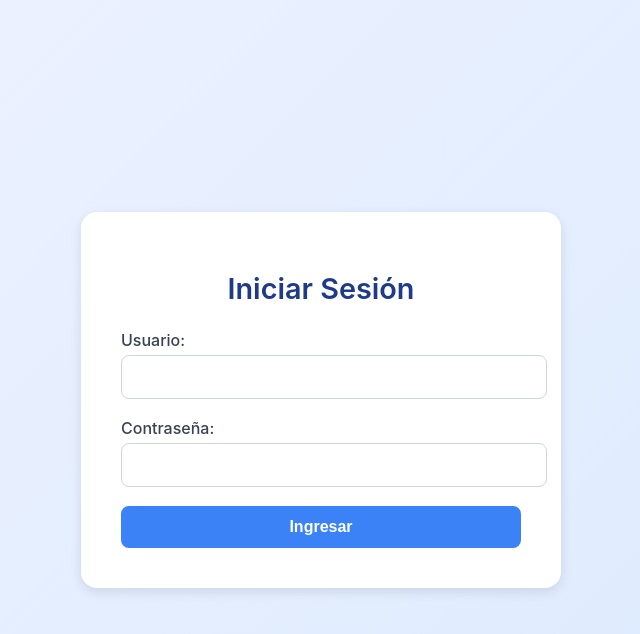
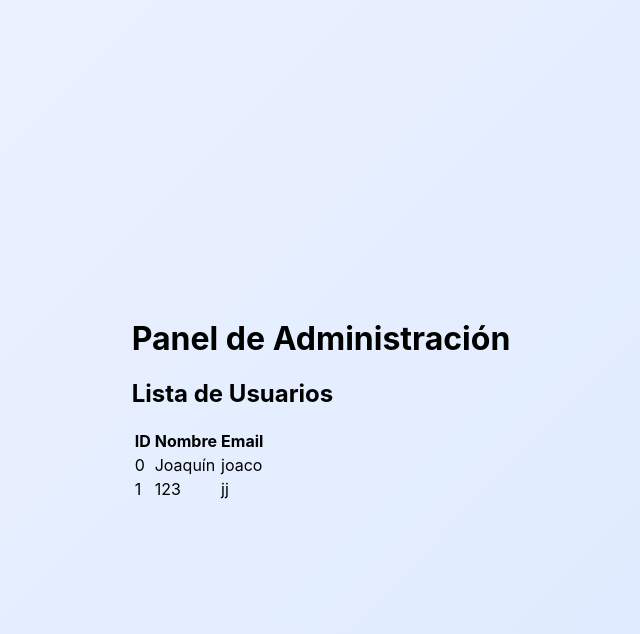
Before and after one commit to joaquin565656/obligatorioP1, a website: page index.html in a window 1280 px wide. Both pictures are taken after a click on the button "Ingresar". Shown: the whole page, without its empty margins (319-959 px from the left). Drawn offline with Linux system fonts and the light colour scheme.

Commit message:
agrego Id

```diff
--- a/estilos/estilos.css
+++ b/estilos/estilos.css
@@ -79,3 +79,8 @@
     form button:active {
       transform: scale(0.98);
     }
+
+
+    .contenedor__seccionAdmin{
+      display: none;
+    }
--- a/index.html
+++ b/index.html
@@ -10,20 +10,40 @@
 </head>
 <body>
 
-    <div class="contenedorLogin">
+    <div class="contenedorLogin" id="contenedorLogin">
         <h1>Iniciar Sesión</h1>
         <form id="loginAdministrador">
             <label for="username">Usuario:</label>
-            <input type="text" id="username" name="username" required>
+            <input type="text" id="username" name="username" required value="joaco">
 
             <label for="password">Contraseña:</label>
-            <input type="password" id="password" name="password" required>
+            <input type="password" id="password" name="password" required value="1234">
 
             <button type="button" onclick="login()">Ingresar</button>
         </form>
 
     </div>
 
+    <div class="contenedor__seccionAdmin" id="seccionAdmin">
+        <h1>Panel de Administración</h1>
+
+        <div class="listaUsuarios">
+            <h2>Lista de Usuarios</h2>
+            <table>
+                <thead>
+                    <tr>
+                        <th>ID</th>
+                        <th>Nombre</th>
+                        <th>Email</th>
+                    </tr>
+                </thead>
+                <tbody id="tablaUsuarios">
+
+                </tbody>
+            </table>
+        </div>
+    </div>
+
     <script src="js/clases.js"></script>
     <script src="js/code.js"></script>
 </body>
--- a/js/clases.js
+++ b/js/clases.js
@@ -3,6 +3,7 @@ class Sistema {
         this.listaDeUsuarios = [
             new Usuario("Joaquín", "Guerra", "joaco", "1234",0),
             new Usuario("123", "123", "jj", "1234",1)
+
         ]
         this.usuarioLogueado = null;
     }
@@ -33,14 +34,16 @@ class Sistema {
     }
     }
 
-    lista(){
+    obtenerUsuarios(){
         return this.listaDeUsuarios;
     }
 }
 
+let idUsuario = 0;
 class Usuario {
     constructor(nombre, apellido, email, password,rol)
     {
+        this.id = idUsuario++;
         this.nombre = nombre;
         this.apellido = apellido;
         this.email = email;
--- a/js/code.js
+++ b/js/code.js
@@ -10,6 +10,10 @@ function login() {
             console.log("Es admin");
             console.log("usuario logueado es "+sistema.usuarioLogueado.nombre);
 
+            document.querySelector("#seccionAdmin").style.display = "block";
+            document.querySelector("#contenedorLogin").style.display = "none";
+            llenarTablaUsuarios();
+
             break;
         case 1:
             console.log("Es usuario");
@@ -19,4 +23,20 @@ function login() {
             console.log("Credenciales no son validas");
             break;
     }
+
+    function llenarTablaUsuarios(){
+        let tablaUsuarios = document.getElementById("tablaUsuarios");
+        let usuarios = sistema.obtenerUsuarios();
+        let filas ="";
+        for (let usuario of usuarios) {
+            filas += `
+                <tr>
+                    <td>${usuario.id}</td>
+                    <td>${usuario.nombre}</td>
+                    <td>${usuario.email}</td>
+                </tr>
+            `;
+        }
+        tablaUsuarios.innerHTML = filas;
+    }
 }
```
